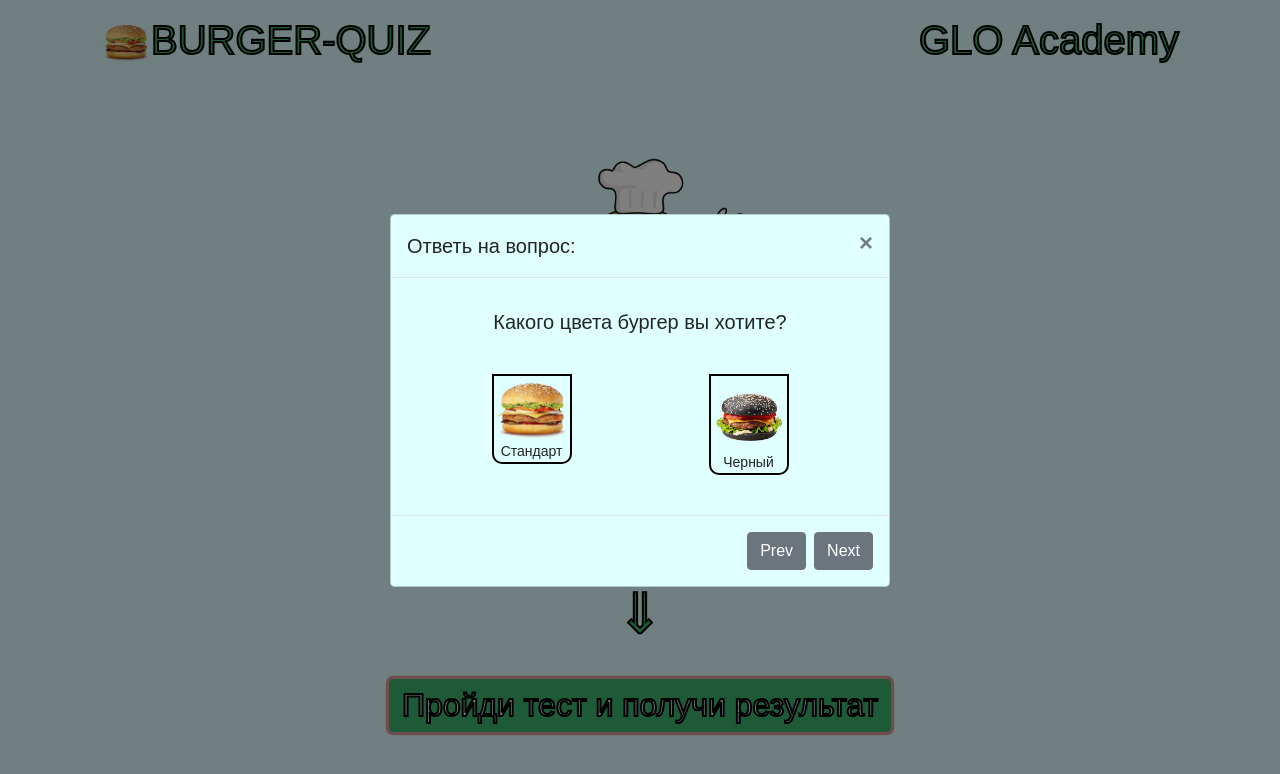
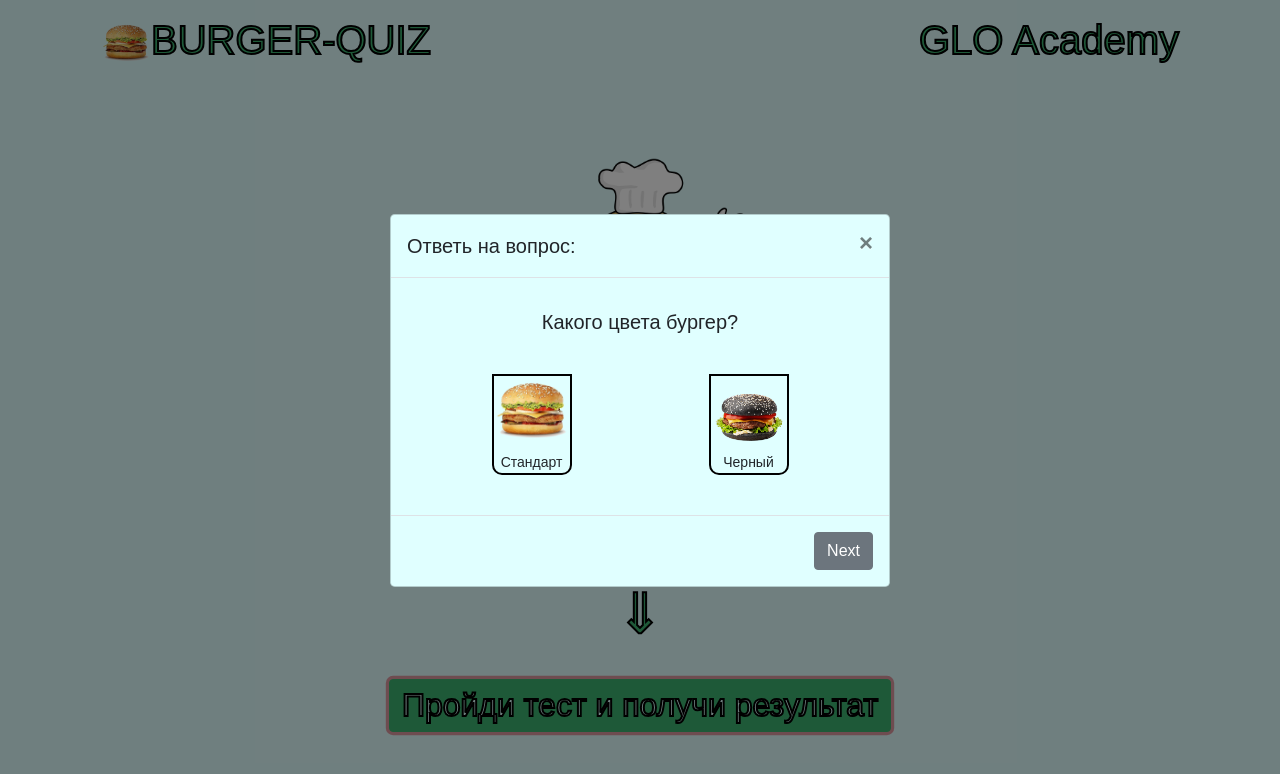
Before and after one commit to s1nure/Quiz, a plain HTML site: page index.html in a window 1280 px wide. Both pictures are taken after a click on the button "Пройди тест и получи результат". Drawn offline with Linux system fonts and the light colour scheme.

Commit message:
added some functions

```diff
--- a/script/script.js
+++ b/script/script.js
@@ -5,6 +5,9 @@ document.addEventListener('DOMContentLoaded', () => {
 	const modalBlock = document.querySelector('#modalBlock')
 	const questionTitle = document.querySelector('#question')
 	const formAnswer = document.querySelector('#formAnswers')
+	const nextButton = document.querySelector('#next')
+	const prevButton = document.querySelector('#prev')
+
 	btnOpenModal.addEventListener('click', () => {
 		modalBlock.classList.add('d-block')
 		playTest()
@@ -14,41 +17,135 @@ document.addEventListener('DOMContentLoaded', () => {
 		modalBlock.classList.remove('d-block')
 	})
 
-  const Questions = {
-		question1: 'Какого цвета бургер вы хотите?',
-	}
-  const Answers = {
-		burgerAnswer1: {
-			text: 'Стандарт',
-			image: './image/burger.png',
+	const Questions = [
+		{
+			question: 'Какого цвета бургер?',
+			answers: [
+				{
+					title: 'Стандарт',
+					url: './image/burger.png',
 				},
-		burgerAnswer2: {
-			text: 'Черный',
-			image: './image/burgerBlack.png',
+				{
+					title: 'Черный',
+					url: './image/burgerBlack.png',
 				},
+			],
+			type: 'radio',
+		},
+		{
+			question: 'Из какого мяса котлета?',
+			answers: [
+				{
+					title: 'Курица',
+					url: './image/chickenMeat.png',
+				},
+				{
+					title: 'Говядина',
+					url: './image/beefMeat.png',
+				},
+				{
+					title: 'Свинина',
+					url: './image/porkMeat.png',
+				},
+			],
+			type: 'radio',
+		},
+		{
+			question: 'Дополнительные ингредиенты?',
+			answers: [
+				{
+					title: 'Помидор',
+					url: './image/tomato.png',
+				},
+				{
+					title: 'Огурец',
+					url: './image/cucumber.png',
+				},
+				{
+					title: 'Салат',
+					url: './image/salad.png',
+				},
+				{
+					title: 'Лук',
+					url: './image/onion.png',
+				},
+			],
+			type: 'checkbox',
+		},
+		{
+			question: 'Добавить соус?',
+			answers: [
+				{
+					title: 'Чесночный',
+					url: './image/sauce1.png',
+				},
+				{
+					title: 'Томатный',
+					url: './image/sauce2.png',
+				},
+				{
+					title: 'Горчичный',
+					url: './image/sauce3.png',
+				},
+			],
+			type: 'radio',
+		},
+	]
+
+	const playTest = () => {
+		let numQuestion = 0
+		const renderAnswer = QuestionIndex => {
+      formAnswer.innerHTML = ``
+      if (!Questions[QuestionIndex] || !Questions[QuestionIndex].answers) return
+			Questions[QuestionIndex].answers.forEach(answer => {
+				const answerItem = document.createElement('div')
+
+				answerItem.classList.add(
+					'answers-item',
+					'd-flex',
+					'justify-content-center'
+				)
+
+				answerItem.innerHTML = `
+            <input type="${Questions[QuestionIndex].type}" id="${answer.title}" name="answer" class="d-none">
+            <label for="${answer.title}" class="d-flex flex-column justify-content-between">
+              <img class="answerImg" src="${answer.url}" alt="burger">
+              <span>${answer.title}</span>
+            </label>
+        `
+				formAnswer.appendChild(answerItem)
+			})
 		}
 
-  const playTest = () => {
-    const renderQuery = () => {
-      questionTitle.textContent = Questions.question1
+		nextButton.onclick = () => {
+			numQuestion++
+			renderQuery(numQuestion)
+		}
 
-      formAnswer.innerHTML = `
-              <div class="answers-item d-flex flex-column">
-                <input type="radio" id="answerItem1" name="answer" class="d-none">
-                <label for="answerItem1" class="d-flex flex-column justify-content-between">
-                  <img class="answerImg" src="${Answers.burgerAnswer1.image}" alt="burger">
-                  <span>${Answers.burgerAnswer1.text}</span>
-                </label>
-              </div>
-              <div class="answers-item d-flex justify-content-center">
-                <input type="radio" id="answerItem2" name="answer" class="d-none">
-                <label for="answerItem2" class="d-flex flex-column justify-content-between">
-                  <img class="answerImg" src="${Answers.burgerAnswer2.image}" alt="burger">
-                  <span>${Answers.burgerAnswer2.text}</span>
-                </label>
-              </div>
-      `
+		prevButton.onclick = () => {
+			numQuestion--
+			renderQuery(numQuestion)
 		}
-    renderQuery()
+
+		const renderQuery = RenderIndex => {
+			questionTitle.textContent = ''
+			if (Questions[RenderIndex] && Questions[RenderIndex].question) {
+				questionTitle.textContent = Questions[RenderIndex].question
+			}
+
+			if (RenderIndex == Questions.length - 1) {
+				nextButton.classList.add('invisible')
+			} else {
+				nextButton.classList.remove('invisible')
+      }
+      if (RenderIndex == 0) {
+				prevButton.classList.add('invisible')
+			} else {
+				prevButton.classList.remove('invisible')
+			}
+
+			renderAnswer(RenderIndex)
+		}
+		renderQuery(numQuestion)
 	}
 })
--- a/style/style.css
+++ b/style/style.css
@@ -1,5 +1,5 @@
 body {
-    background: #E0FFFF;
+	background: #e0ffff;
 	font-family: fantasy, sans-serif;
 }
 li {
@@ -15,12 +15,12 @@ li {
 }
 
 .answers-item label:hover {
-    border: 2px solid rgba(0,0,0,0.5);
+	border: 2px solid rgba(0, 0, 0, 0.5);
 }
 
-input:checked + label{
-    border: 2px solid #3CB371;
-    color: #3CB371;
+input:checked + label {
+	border: 2px solid #3cb371;
+	color: #3cb371;
 }
 
 label span {
@@ -42,8 +42,11 @@ label span {
 	background-size: contain;
 }
 
-.logo-text, .contacts, .main-title, .arrow {
-    color: #3CB371;
+.logo-text,
+.contacts,
+.main-title,
+.arrow {
+	color: #3cb371;
 	-webkit-text-stroke-width: 2px;
 	-webkit-text-stroke-color: black;
 }
@@ -56,11 +59,11 @@ label span {
 }
 
 .modal {
-    background: rgba(0,0,0, 0.5);
+	background: rgba(0, 0, 0, 0.5);
 }
 
 .modal-content {
-    background: #E0FFFF;
+	background: #e0ffff;
 	/* color: #3CB371; */
 	/* -webkit-text-stroke-width: 1px; */
 	/* -webkit-text-stroke-color: black;  */
@@ -68,13 +71,13 @@ label span {
 
 .btn-outline-danger {
 	background-color: inherit;
-    border: 1px solid #3CB371 !important;
-    color: #3CB371 !important;
+	border: 1px solid #3cb371 !important;
+	color: #3cb371 !important;
 }
 
 .btn-outline-danger span {
 	font-size: 2rem !important;
-    color: #3CB371;
+	color: #3cb371;
 	-webkit-text-stroke-width: 2px;
 	-webkit-text-stroke-color: black;
 }
@@ -82,16 +85,19 @@ label span {
 .btn-outline-danger:hover,
 .btn-outline-danger:active,
 .btn-outline-danger:focus,
-.btn-outline-danger:visited{
-    background-color: #3CB371 !important;
+.btn-outline-danger:visited {
+	background-color: #3cb371 !important;
 	color: black !important;
 }
 
 .btn-outline-danger:hover span,
 .btn-outline-danger:active span,
 .btn-outline-danger:focus span,
-.btn-outline-danger:visited span{
-    color: #E0FFFF !important;
+.btn-outline-danger:visited span {
+	color: #e0ffff !important;
 	-webkit-text-stroke-width: 2px;
 	-webkit-text-stroke-color: black;
 }
+.invisible {
+    display: none;
+}
```
Lines whose indentation alone changed are shown as unchanged.
